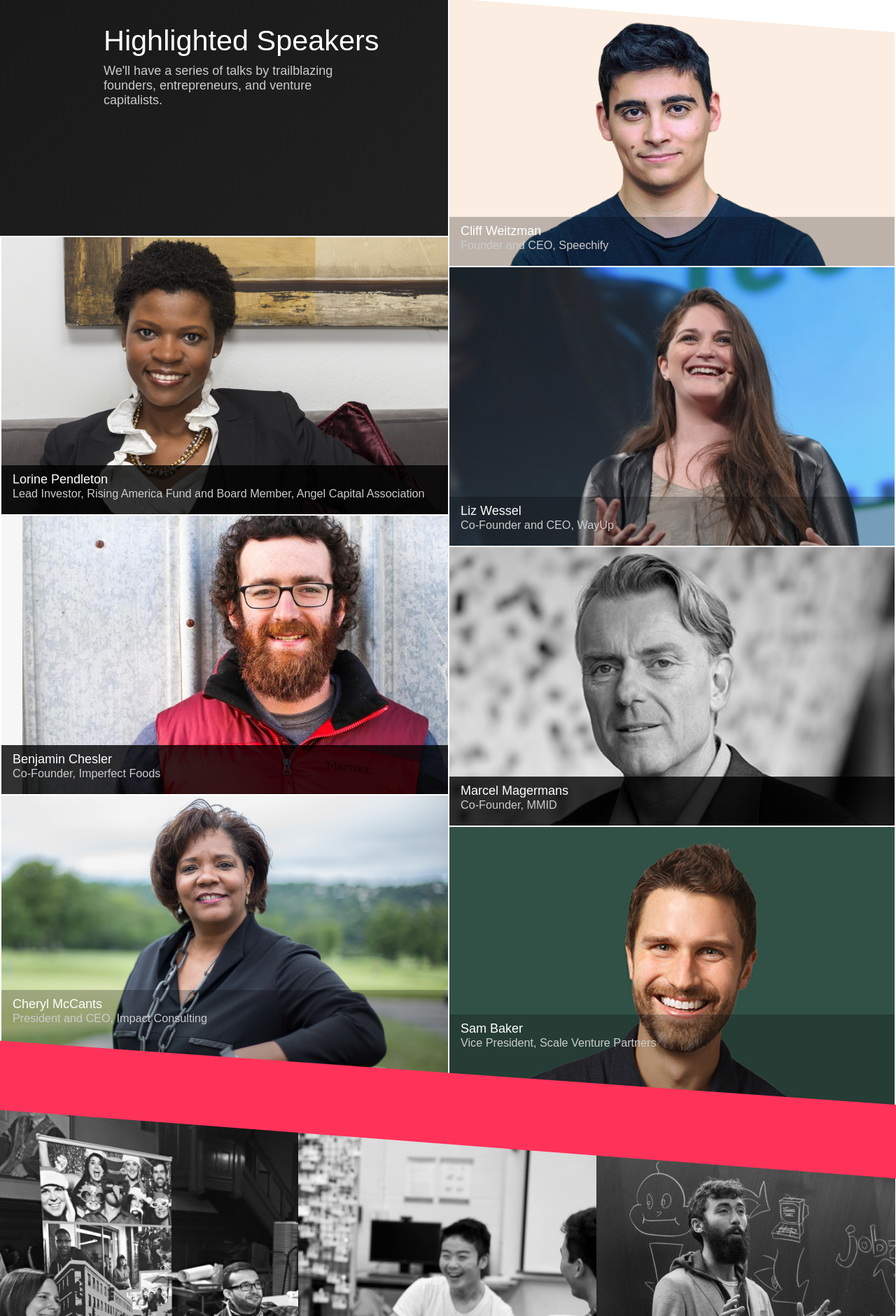
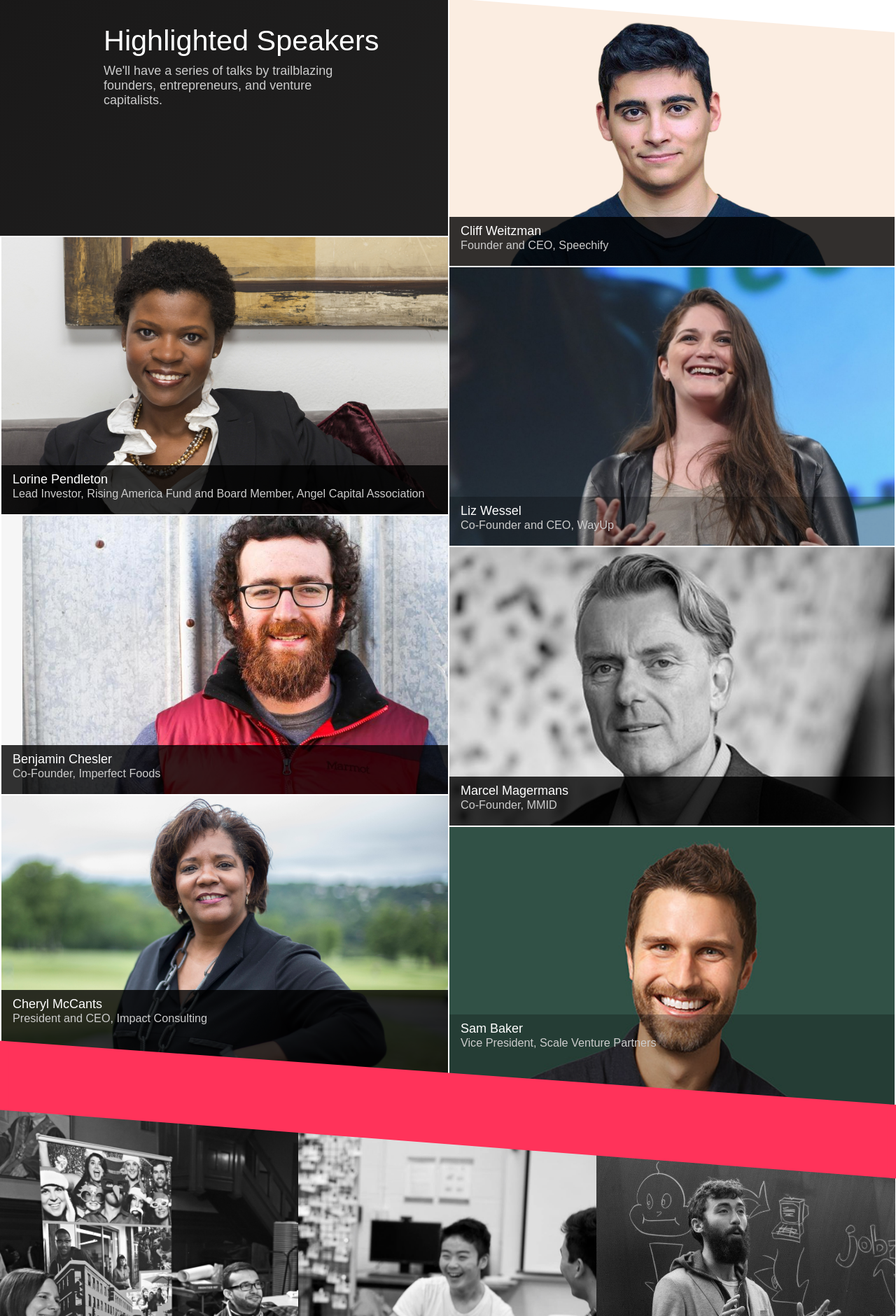
Before and after one commit to startupatbrown/startupatbrown.github.io, a Jekyll site: the page built from index.html, in a window 1280 px wide. Shown: the part 1153-3034 px from the top of the page at 70% size. Built offline with Jekyll 4.4.1, drawn with Linux system fonts in a browser that asks for light colours; nearby versions of some CDN libraries; library files that are not in the unit come from our copies.

```diff
--- a/css/pages/index.scss
+++ b/css/pages/index.scss
@@ -558,7 +558,7 @@
   background-position: 30px 0px;
 }
 
-#lorine .speaker-label, #ben .speaker-label, #marcel .speaker-label {
+#lorine .speaker-label, #ben .speaker-label, #marcel .speaker-label, #cliff .speaker-label, #cheryl .speaker-label {
   background-color: rgba(0, 0, 0, 0.8);
 }
 
```
